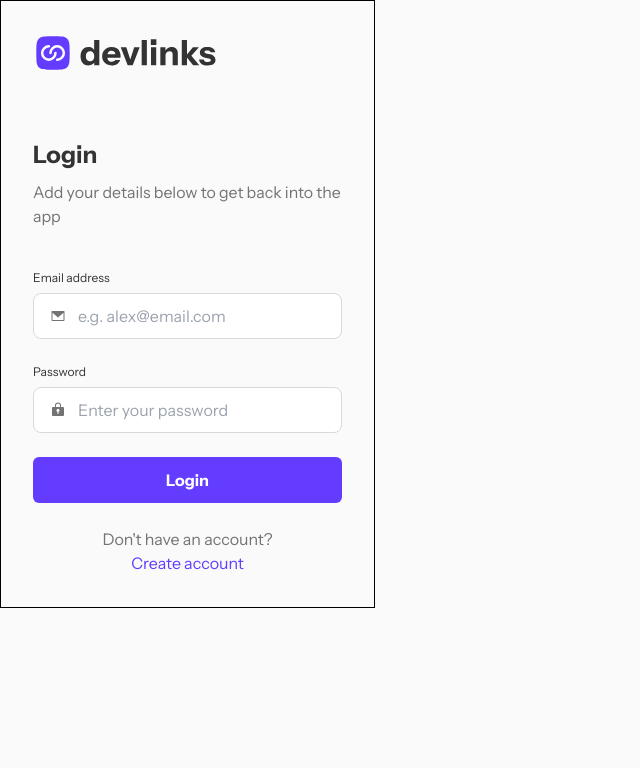
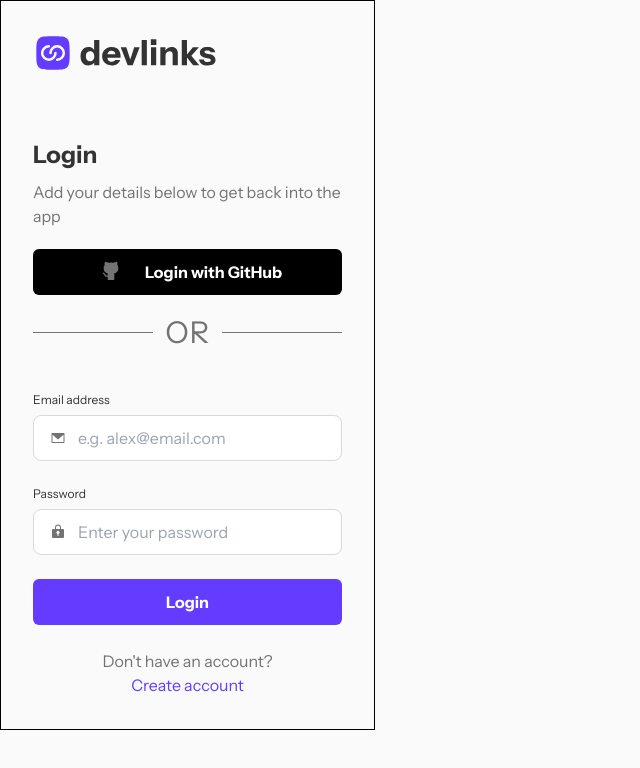
Before and after one commit to shaversj/link-sharing-app, a Next.js app: page /login in a window 1280 px wide. Shown: the top 768 px of the page, without its empty margins (0-640 px from the left). Built offline with nearby package versions, Linux system fonts and the light colour scheme.

Commit message:
Add Github Login Button

```diff
--- a/auth.ts
+++ b/auth.ts
@@ -6,6 +6,9 @@
 export const { handlers, signIn, signOut, auth } = NextAuth({
   adapter: DrizzleAdapter(db),
   providers: [GitHub],
+  pages: {
+    signIn: "/login",
+  },
   callbacks: {
     jwt({ token, user }) {
       if (user) {
--- a/src/app/login/page.tsx
+++ b/src/app/login/page.tsx
@@ -1,5 +1,6 @@
 import Image from "next/image";
 import Input from "@/components/Input";
+import SignInButton from "@/components/SignInButton";
 
 export default function LoginPage() {
   return (
@@ -9,6 +10,10 @@
         <h2 className={"text-left align-top text-[24px] font-bold leading-[150%] text-dark-gray"}>Login</h2>
         <p className={"text-[15.9px] leading-[150%] text-gray"}>Add your details below to get back into the app</p>
       </div>
+
+      <SignInButton />
+
+      <h3 className="flex items-center gap-3 text-3xl tracking-wide text-gray before:h-px before:flex-1 before:bg-gray after:h-px after:flex-1 after:bg-gray">OR</h3>
 
       <form className={"pt-[40px]"}>
         <div className={"space-y-[24px]"}>
--- /dev/null
+++ b/src/components/SignInButton.tsx
@@ -0,0 +1,21 @@
+import { signIn } from "../../auth";
+import Image from "next/image";
+
+export default function SignInButton() {
+  return (
+    <>
+      <form
+        className={"py-5"}
+        action={async () => {
+          "use server";
+          await signIn("github");
+        }}
+      >
+        <button className={"flex w-full justify-center gap-x-4 rounded-md bg-black py-[11px] pl-2 align-top text-[16px] font-bold leading-[150%] text-white"} type="submit">
+          <Image className={""} src={"/images/icon-github.svg"} alt={"Github"} width={20} height={20} />
+          <span className={"pl-[8px] leading-[150%] text-white"}>Login with GitHub</span>
+        </button>
+      </form>
+    </>
+  );
+}
```
